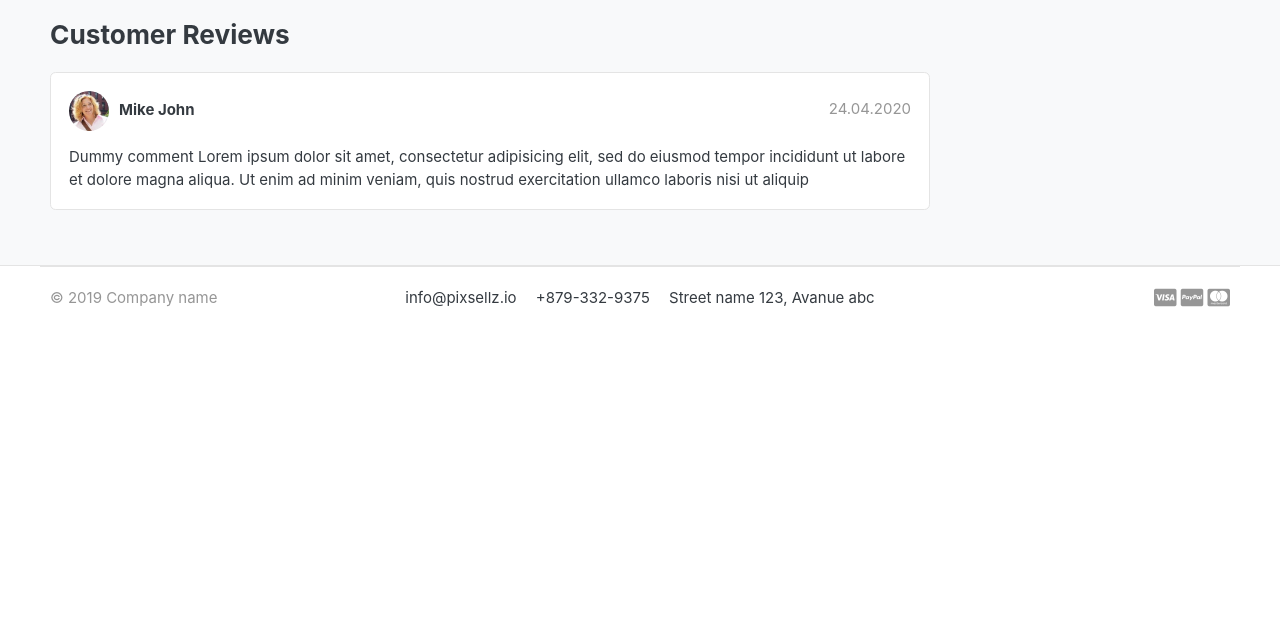
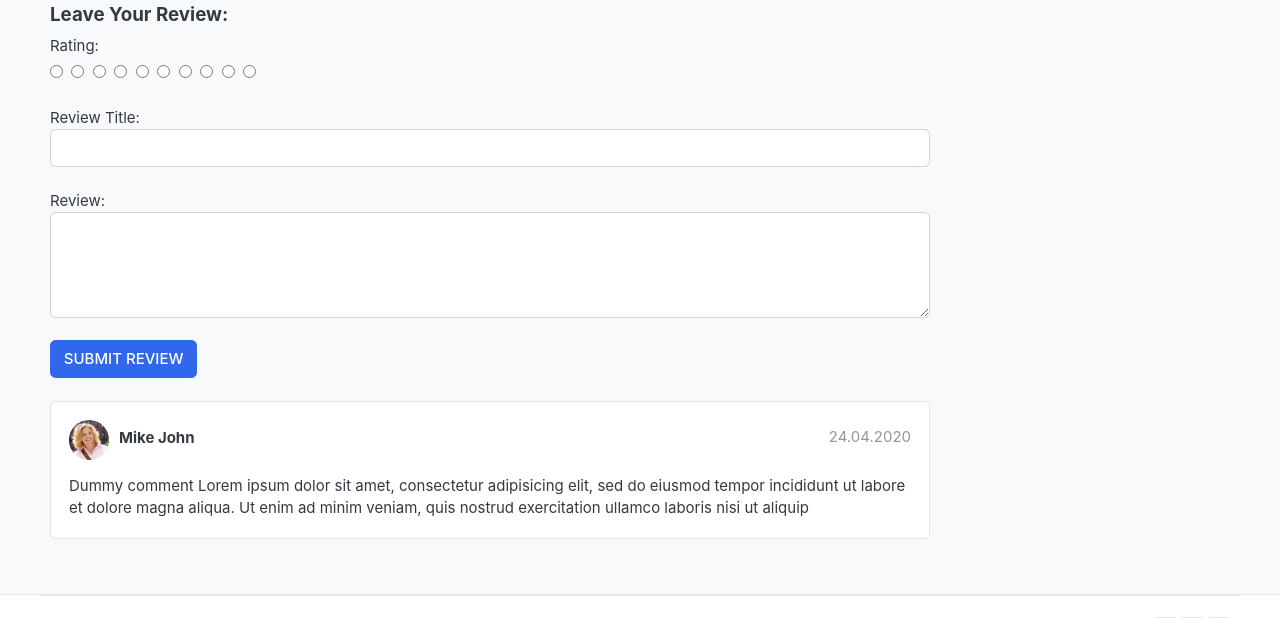
Before and after one commit to daviewave/ecommerce-course, a Django app: page /store/category/jeans/atx-jeans/ in a window 1280 px wide. Shown: the part 639-1257 px from the top of the page. Before the commit the page ends 946 px from the top, so only its background shows below. Run offline with Django 4.2, Linux system fonts and the light colour scheme; data comes from the database, SQL or seed files in the repository; data that the repository does not hold is empty; parts of the project's set-up code (start-up, migrations or seed data) failed here and were passed over; some libraries are stand-ins or nearby versions; some web fonts are replaced.

Commit message:
added html for star rating system to be included when a customer is leaving a review

```diff
--- a/templates/store/product_detail.html
+++ b/templates/store/product_detail.html
@@ -1,4 +1,5 @@
 {% extends 'base.html' %}
+{% load static %}
 
 {% block content %}
 
@@ -42,7 +43,7 @@
                                     <select name="color" id="" class="form-control" required>
                                         <option value="" disabled selected>Select</option>
                                         {% for i in single_product.variation_set.colors %}
-                                        <option value="{{ i.variation_value | lower }}">{{ i.variation_value | capfirst }}</option>
+                                        <option value="{{ i.variation_value | lower }}">{{ i.variation_value }}</option>
                                         {% endfor %}
                                     </select>
                                 </div>
@@ -54,18 +55,18 @@
                                     <select name="size" id="" class="form-control" required>
                                         <option value="" disabled selected>Select</option>
                                         {% for i in single_product.variation_set.sizes %}
-                                        <option value="{{ i.variation_value | lower }}">{{ i.variation_value | capfirst }}</option>
+                                        <option value="{{ i.variation_value | lower }}">{{ i.variation_value }}</option>
                                         {% endfor %}
                                     </select>
                                 </div>
                             </div>
                             <hr>
 
-                            {% if single_product.stock <= 0 %}
-                                <h5 class="text-danger">Out of Stock</h5>
-                            {% else %}
-                                <button type="submit" class="btn btn-primary"> <span class="text">Add To Cart</span><i class="fas fa-shopping-cart"></i> </button>
-                            {% endif %}
+                            {% if single_product.stock <= 0 %} <h5 class="text-danger">Out of Stock</h5>
+                                {% else %}
+                                <button type="submit" class="btn btn-primary"> <span class="text">Add To Cart</span><i
+                                        class="fas fa-shopping-cart"></i> </button>
+                                {% endif %}
 
 
                         </article> <!-- product-info-aside .// -->
@@ -79,11 +80,47 @@
 
         <div class="row">
             <div class="col-md-9">
+                <form action="" method="POST">
+                {% csrf_token %}
+                    <h5>Leave Your Review:</h5>
+                    <div>
+                        <label>Rating:</label>
+                        <br>
+                        <div class="rate">
+                            <input type="radio" name="rating" id="rating10" value="5" required />
+                                <label for="rating10" title="5"></label>
+                            <input type="radio" name="rating" id="rating9" value="4.5" required />
+                                <label for="rating9" title="4.5" class="half"></label>
+                            <input type="radio" name="rating" id="rating8" value="4" required />
+                                <label for="rating8" title="4"></label>
+                            <input type="radio" name="rating" id="rating7" value="3.5" required />
+                                <label for="rating7" title="3.5" class="half"></label>
+                            <input type="radio" name="rating" id="rating6" value="3" required />
+                                <label for="rating6" title="3"></label>
+                            <input type="radio" name="rating" id="rating5" value="2.5" required />
+                                <label for="rating5" title="2.5" class="half"></label>
+                            <input type="radio" name="rating" id="rating4" value="2" required />
+                                <label for="rating4" title="2"></label>
+                            <input type="radio" name="rating" id="rating3" value="1.5" required />
+                                <label for="rating3" title="1.5" class="half"></label>
+                            <input type="radio" name="rating" id="rating2" value="1" required />
+                                <label for="rating2" title="1"></label>
+                            <input type="radio" name="rating" id="rating1" value="0.5" required />
+                                <label for="rating1" title="0.5" class="half"></label>
+                        </div>
 
-                <header class="section-heading">
-                    <h3>Customer Reviews </h3>
+                        <br>
+                        Review Title:
+                        <input type="text" class="form-control" name="subject">
+                        <br>
+                        Review:
+                        <textarea name="review" rows="4" class="form-control"></textarea>
+                        <br>
+                        <input type="submit" value="SUBMIT REVIEW" class="btn btn-primary">
+                    </div>
+                </form>
 
-                </header>
+                <br>
 
                 <article class="box mb-3">
                     <div class="icontext w-100">
```
